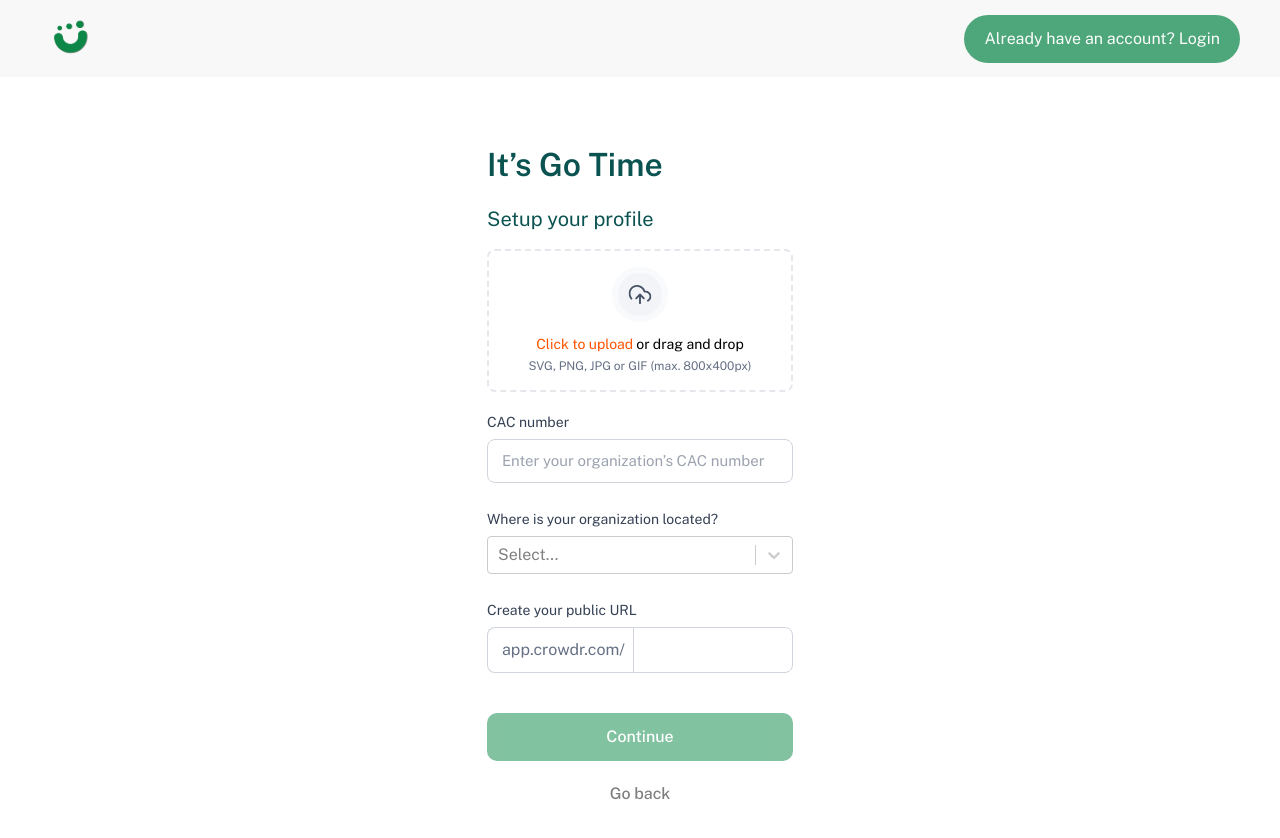
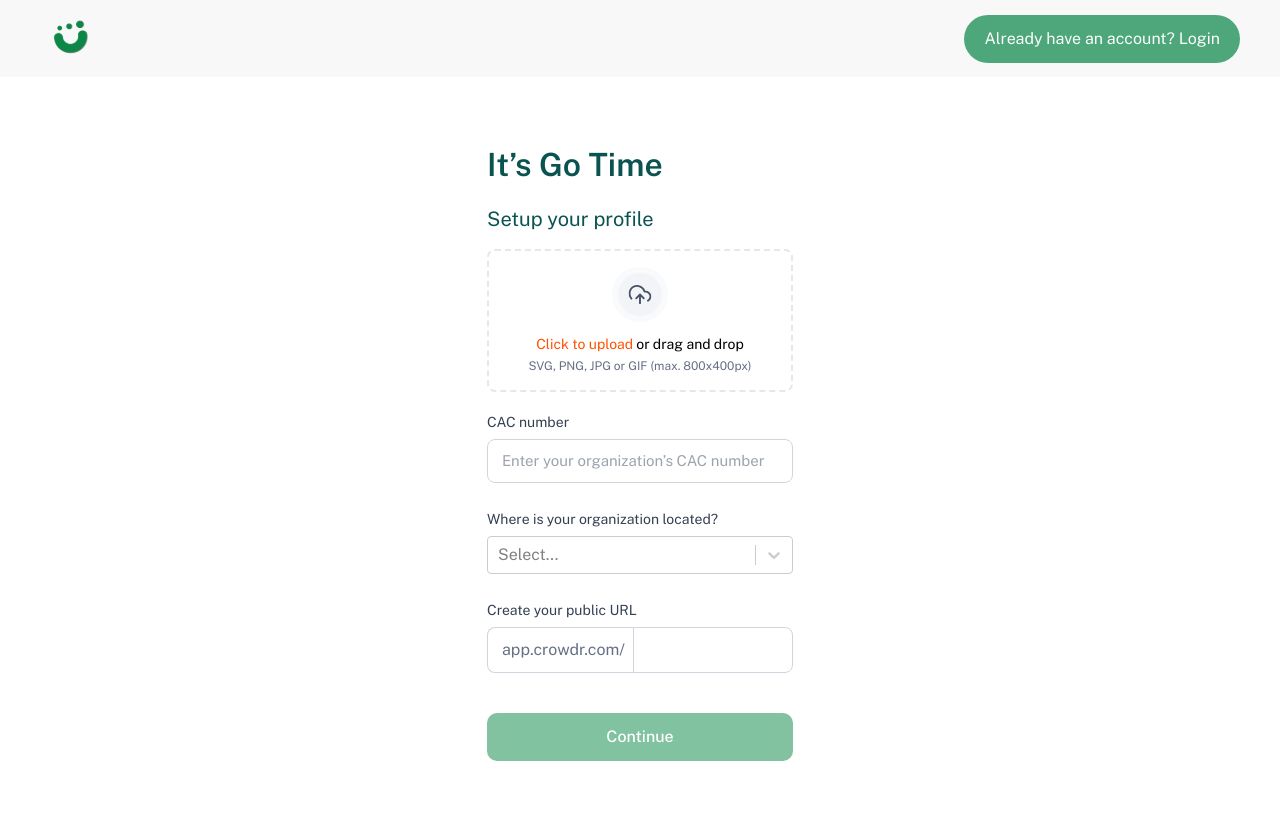
Before and after one commit to crowdr-dev/crowdr-web-app, a Next.js app: page /register/organization in a window 1280 px wide. Shown: the top 838 px of the page. Built offline with nearby package versions, Linux system fonts and the light colour scheme; sample sign-in values are in the browser's storage.

Commit message:
removed 'Go back' button on organization registration page

```diff
--- a/src/app/register/register-components/OrganizationDetails.tsx
+++ b/src/app/register/register-components/OrganizationDetails.tsx
@@ -228,12 +228,6 @@ const OrganisationDetails = () => {
                 </span>
               )}
             </button>
-            <button
-              type="submit"
-              className="opacity-50 text-[#000] text-[14px] md:text-base font-[400] md:font-[500] leading-[24px] rounded-[10px] w-full px-[20px]"
-            >
-              Go back
-            </button>
           </div>
         </div>
       </div>
```
